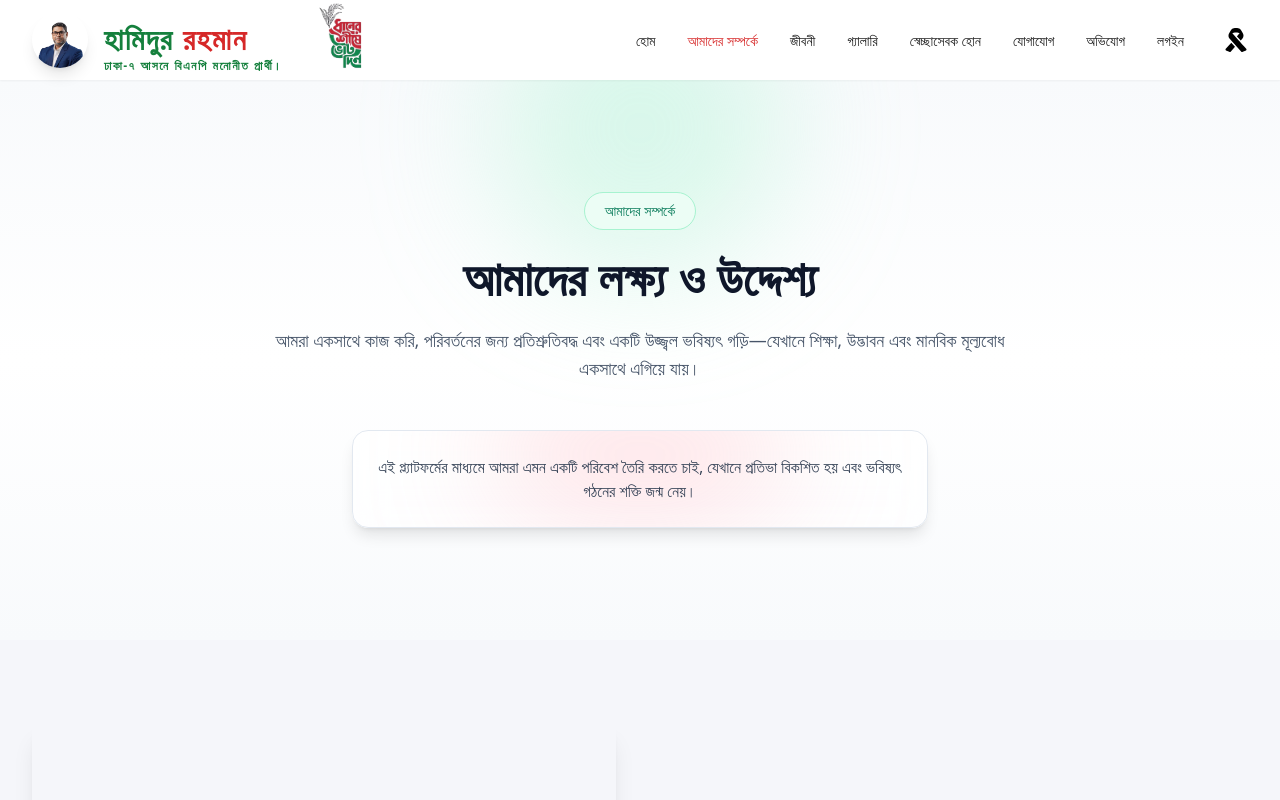
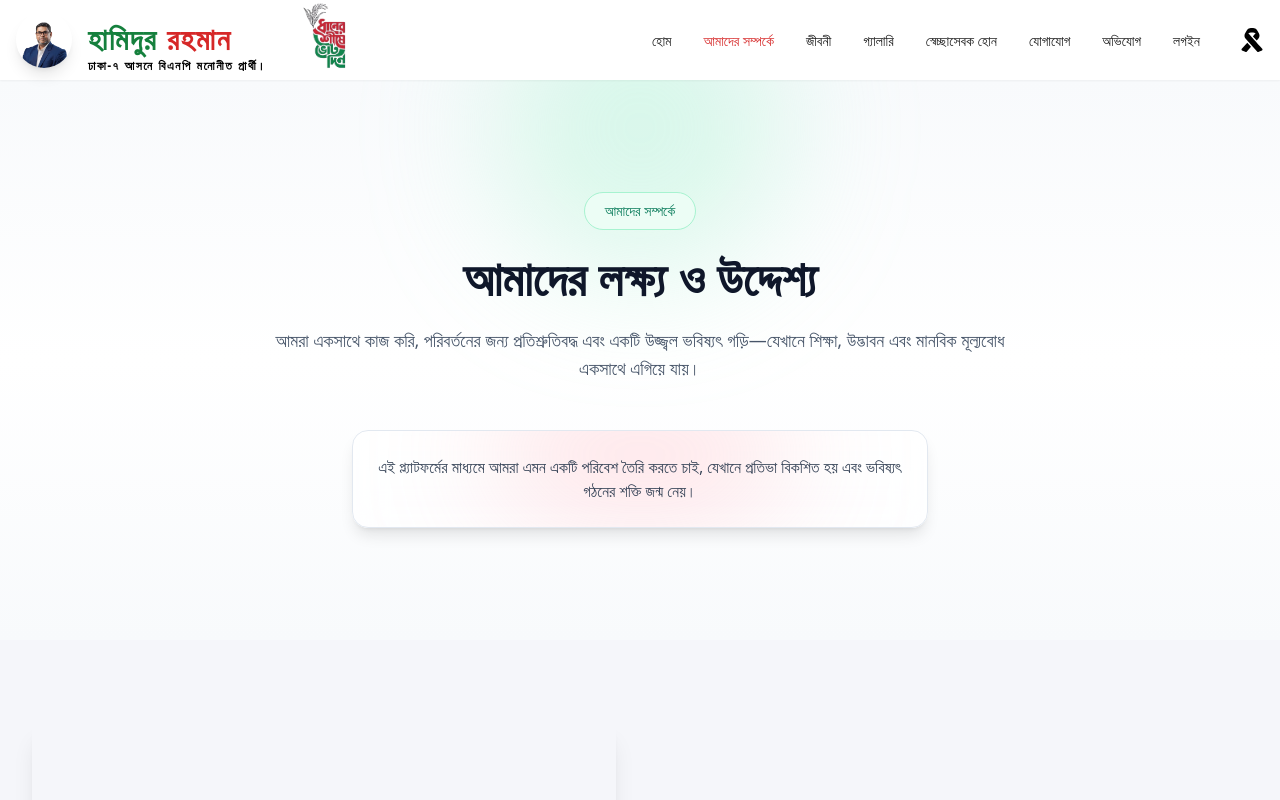
Before and after one commit to Mahii-11/political001, a React (Vite) app: page /about in a window 1280 px wide. Shown: the top 800 px of the page. Built offline with nearby package versions, Linux system fonts and the light colour scheme; a web font is replaced by a local one.

Commit message:
initial comment

```diff
--- a/src/components/layout/Navbar.jsx
+++ b/src/components/layout/Navbar.jsx
@@ -32,7 +32,7 @@ export function Navbar() {
       transition={{ duration: 0.5 }}
       className="bg-white shadow-sm sticky top-0 z-50"
     >
-      <div className="max-w-7xl mx-auto px-4 md:px-8">
+      <div className="max-w-7xl mx-auto px-4 md:px-1 lg:px-4">
         <div className="flex items-center justify-between h-20">
           <Link
             to="/"
@@ -50,7 +50,7 @@ export function Navbar() {
               <div className="flex flex-col justify-center mt-4">
                 <div className="text-green-700 font-extrabold md:text-3xl text-2xl tracking-wider leading-tight font-bangla">
                   হামিদুর <span className="text-political-red">রহমান</span>
-                  <p className="text-xs hidden md:block"> ঢাকা-৭ আসনে বিএনপি মনোনীত প্রার্থী।</p>
+                   <p className="text-xs hidden md:block font-bangla text-black"> ঢাকা-৭ আসনে বিএনপি মনোনীত প্রার্থী।</p>
                 </div>
               </div>
               <img
```
